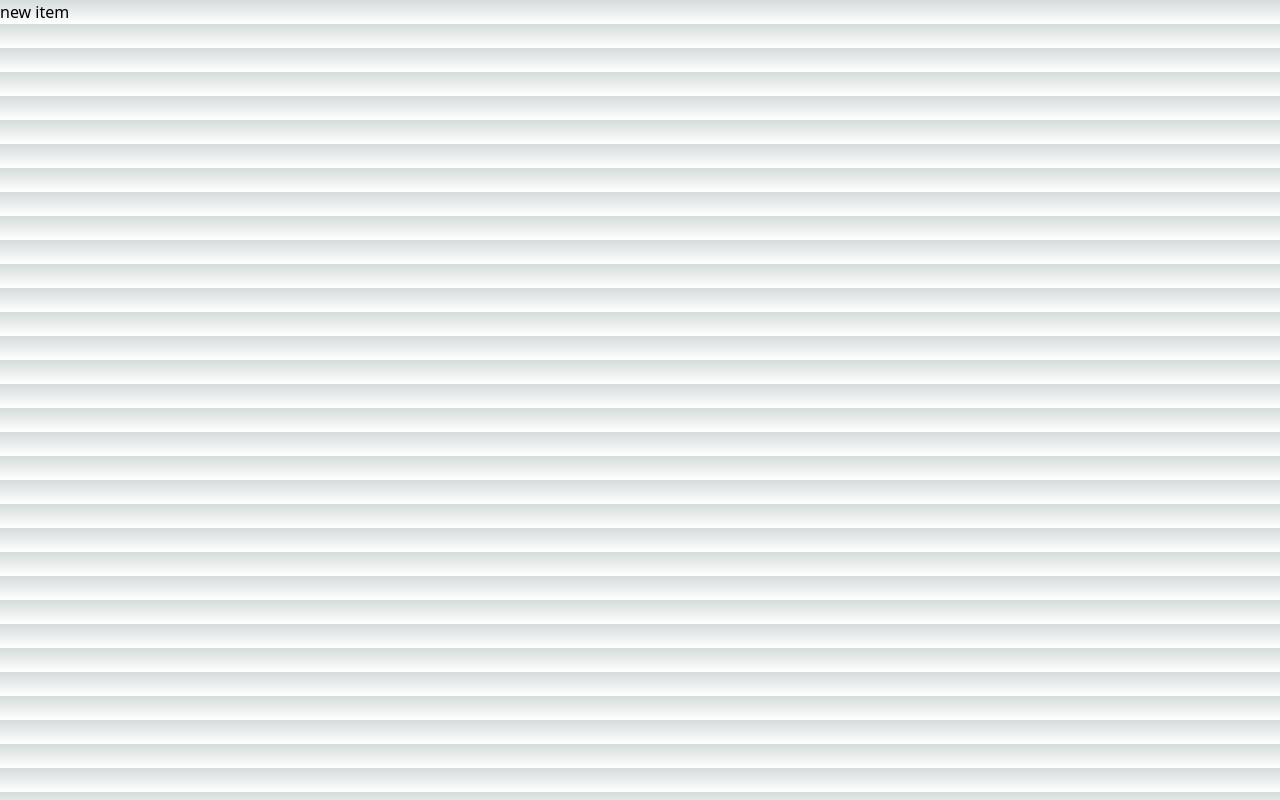
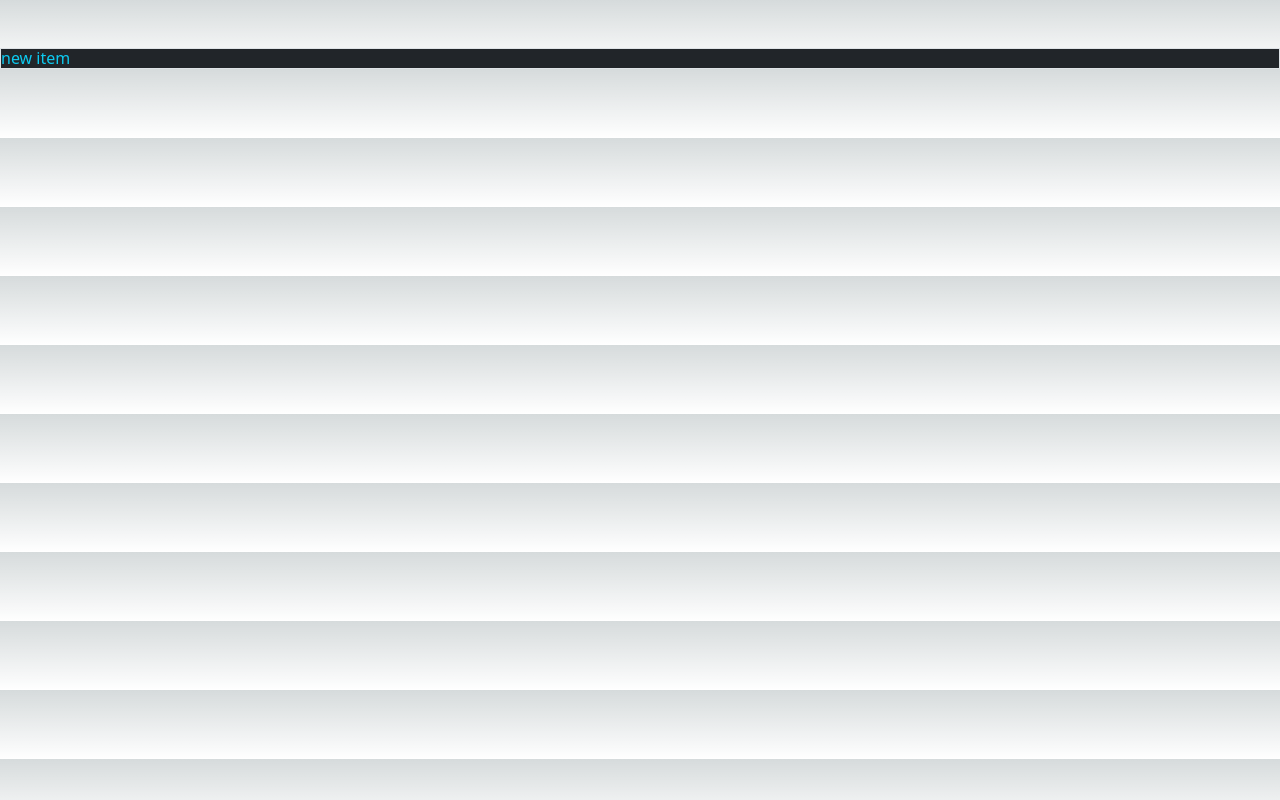
Before and after one commit to mrg25mrg25/mission1021, a Next.js app: page / in a window 1280 px wide. Built offline with nearby package versions, Linux system fonts and the light colour scheme.

Commit message:
new changes

```diff
--- a/pages/_document.tsx
+++ b/pages/_document.tsx
@@ -4,10 +4,12 @@ export default function Document() {
   return (
     <Html lang="en">
       <Head />
+      <link href="https://cdn.jsdelivr.net/npm/bootstrap@5.0.2/dist/css/bootstrap.min.css" rel="stylesheet" integrity="sha384-EVSTQN3/azprG1Anm3QDgpJLIm9Nao0Yz1ztcQTwFspd3yD65VohhpuuCOmLASjC" crossOrigin="anonymous"/>
 
       <body>
         <Main />
         <NextScript />
+        <script src="https://cdn.jsdelivr.net/npm/bootstrap@5.0.2/dist/js/bootstrap.bundle.min.js" integrity="sha384-MrcW6ZMFYlzcLA8Nl+NtUVF0sA7MsXsP1UyJoMp4YLEuNSfAP+JcXn/tWtIaxVXM" crossOrigin="anonymous"></script>
 
       </body>
     </Html>
--- a/pages/index.tsx
+++ b/pages/index.tsx
@@ -3,7 +3,7 @@ import React from 'react'
 const index = () => {
   return (
     <>
-    <h1>
+    <h1 className='bg-dark text-info border mt-5'>
       new item
     </h1>
     </>
```
